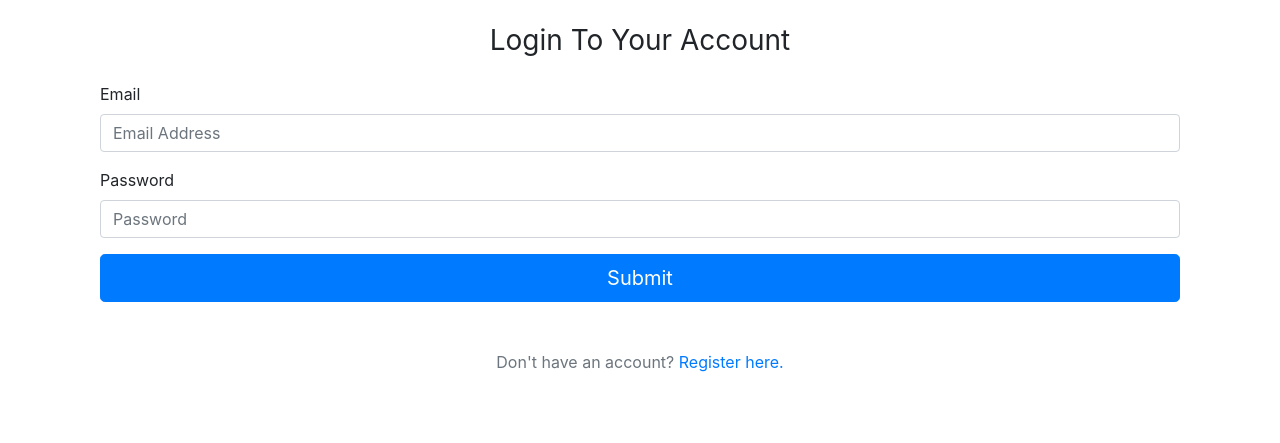
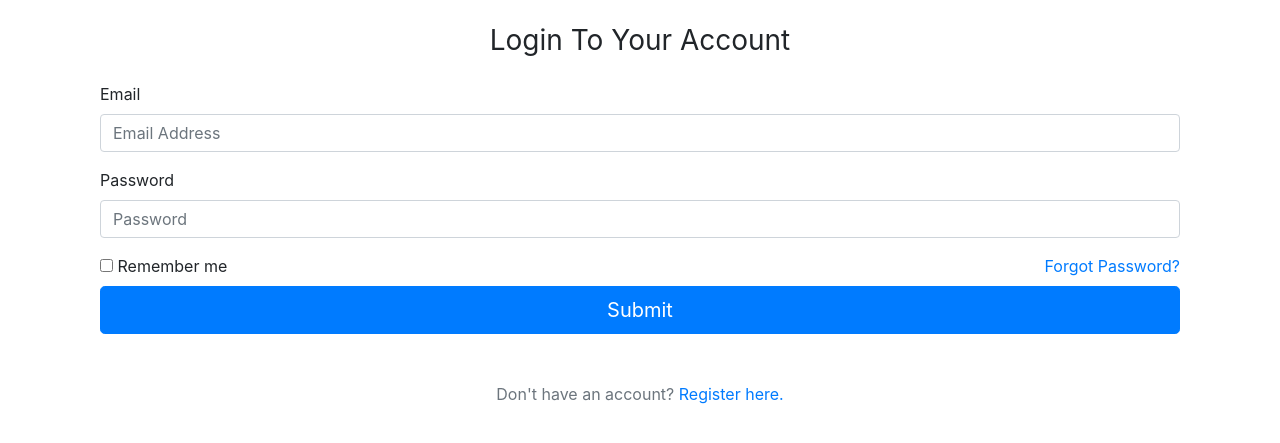
Before and after one commit to arungasandie/projectCompS, a Flask app: page /login in a window 1280 px wide. Shown: the part 56-499 px from the top of the page. Run offline with Flask 2, Linux system fonts and the light colour scheme; some libraries are stand-ins or nearby versions.

Commit message:
login remember me and forgot password
check box

```diff
--- a/PROJECT_C/mywebsite/templates/home.html
+++ b/PROJECT_C/mywebsite/templates/home.html
@@ -1,2 +1,2 @@
 {% extends "base.html" %}
-{% block title %}Changed{% endblock %}
+{% block title %}Ohm Depot{% endblock %}
--- a/PROJECT_C/mywebsite/templates/login.html
+++ b/PROJECT_C/mywebsite/templates/login.html
@@ -18,6 +18,9 @@
 			<input type="password" class="form-control" required placeholder="Password" id="password" name="password" onchange="if(this.checkValidity()) form.password2.pattern = this.value;">
 		</div>
 
+        <input type="checkbox" id="rememberme" name="rememberme" value="rememberme">
+        <label for="rememberme">Remember me</label><a href="#" style="float: right;">Forgot Password?</a><br>
+
 		<button class="btn btn-lg btn-primary btn-block" type="submit" name="submit" id="submit">Submit</button>
 
 		<p class="text-muted text-center mt-5 mb-3">Don't have an account? <a href="{{url_for('auth.signup')}}">Register here.</a></p>
```
